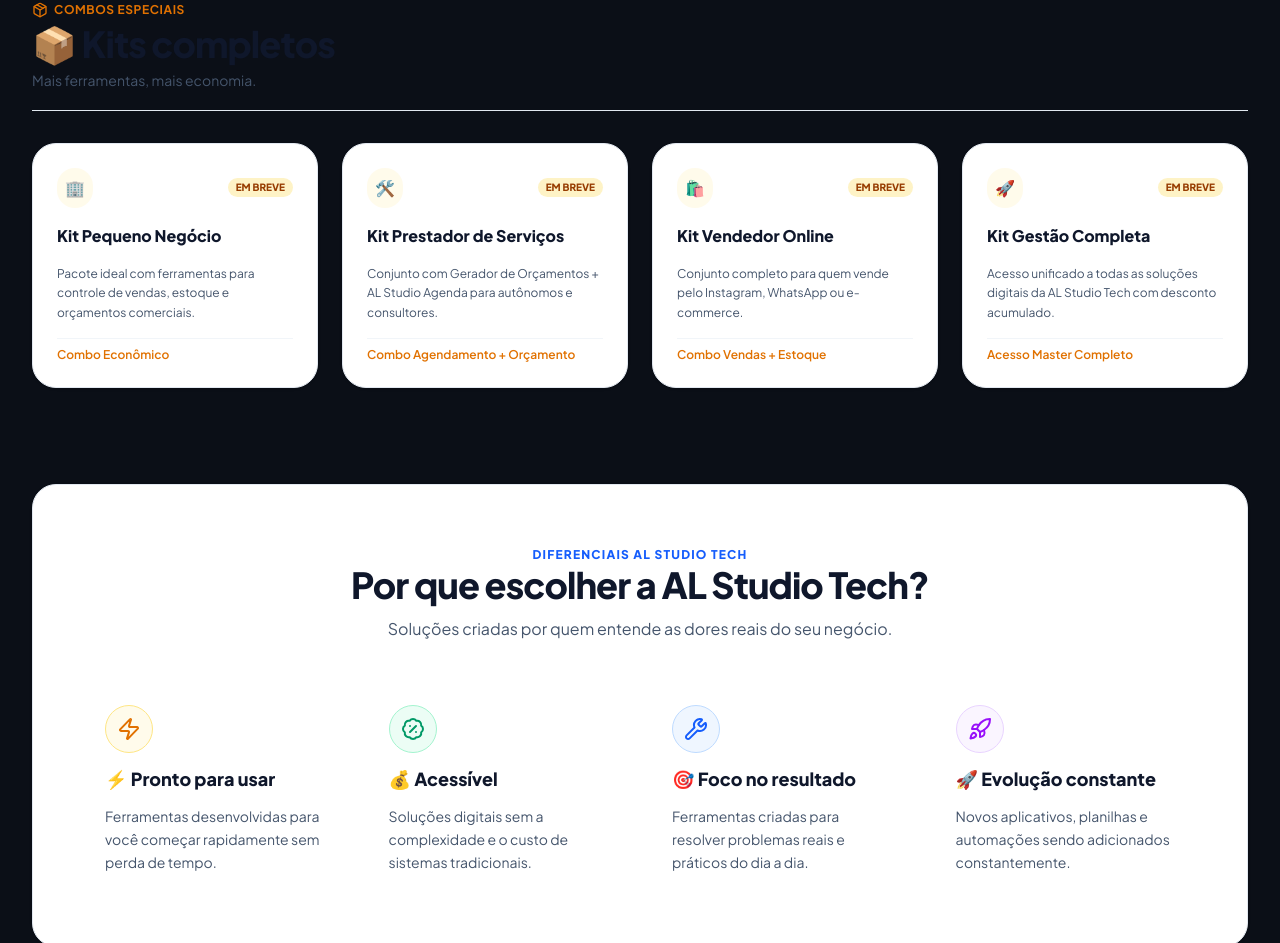
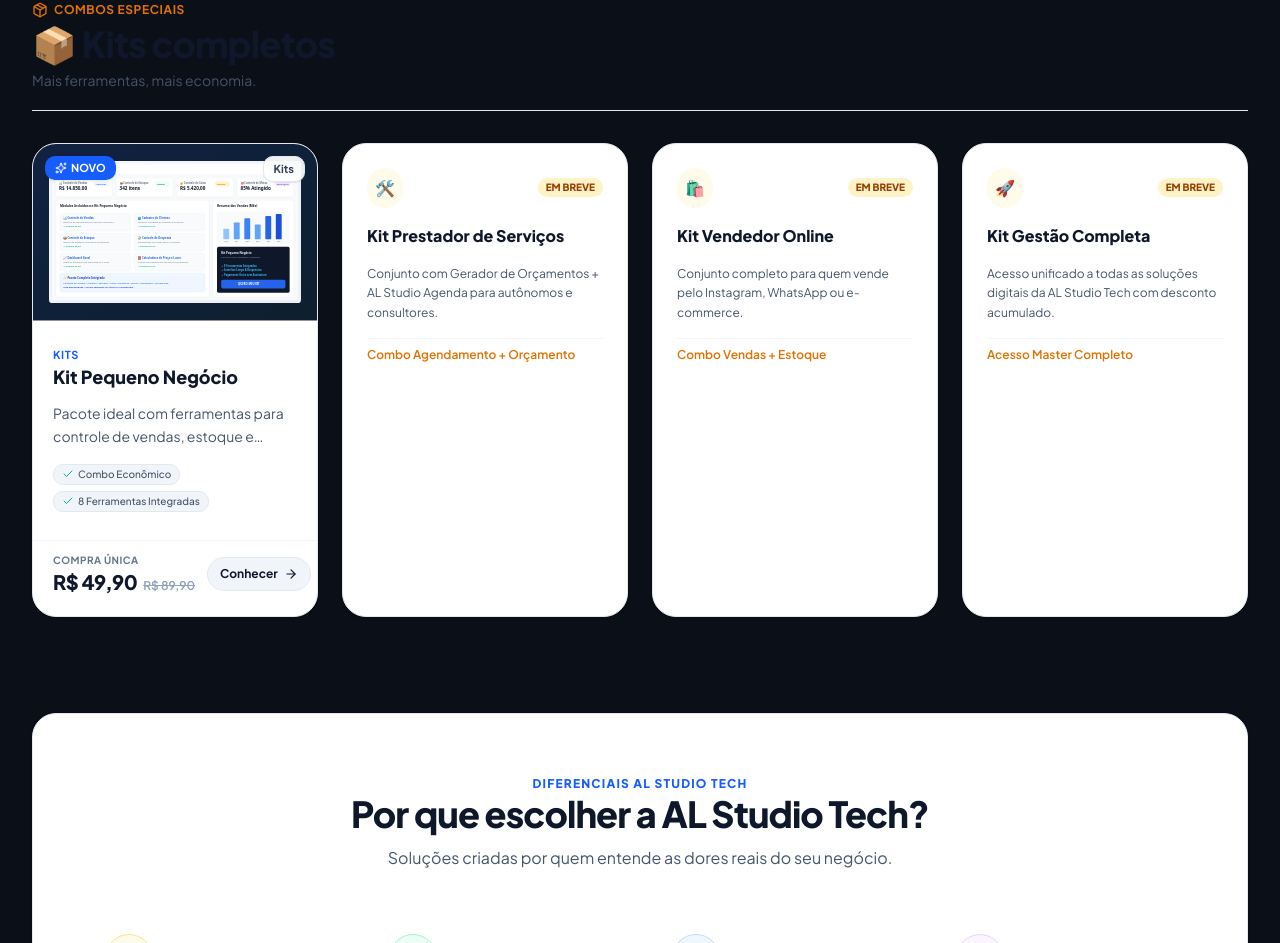
Before and after one commit to siteinfoprodutos-art/siteinfoprodutos, a React (Vite) app: page / in a window 1280 px wide. Shown: the part 3854-4797 px from the top of the page. Built offline with nearby package versions, Linux system fonts and the light colour scheme.

Commit message:
feat: add "Kit Pequeno Negócio" product
- Added new "Kits" category to product taxonomy.
- Implemented "Kit Pequeno Negócio" product definition and mock-up.
- Updated HomePage to exclude Kit products from the main application grid.

```diff
--- a/src/components/ProductMockup.tsx
+++ b/src/components/ProductMockup.tsx
@@ -9,6 +9,31 @@
   const isCurriculo = productId === 'gerador-curriculo' || productId === 'gerador-de-curriculo-profissional';
   const isGestao = productId === 'al-studio-gestao';
   const isAgenda = productId === 'al-studio-agenda';
+  const isKitPequenoNegocio = productId === 'kit-pequeno-negocio';
+
+  if (isKitPequenoNegocio) {
+    return (
+      <div
+        id="product-mockup-kit-pequeno-negocio-wrapper"
+        className={`relative w-full rounded-2xl bg-gradient-to-br from-slate-900 via-[#0b0f17] to-slate-950 p-2 sm:p-3 shadow-2xl border border-slate-700/60 overflow-hidden ${
+          compact ? 'max-w-md' : 'max-w-2xl mx-auto'
+        }`}
+      >
+        <div className="absolute -top-20 -left-20 w-64 h-64 bg-blue-500/20 rounded-full blur-3xl pointer-events-none" />
+        <div className="absolute -bottom-20 -right-20 w-64 h-64 bg-amber-500/20 rounded-full blur-3xl pointer-events-none" />
+
+        <div className="relative rounded-xl bg-[#070b12] border border-slate-700/70 shadow-2xl overflow-hidden group">
+          <img
+            src="/assets/kit-pequeno-negocio-preview.svg"
+            alt="Kit Pequeno Negócio - Prévia das Ferramentas Integradas"
+            loading="lazy"
+            referrerPolicy="no-referrer"
+            className="w-full h-auto object-cover transform group-hover:scale-[1.01] transition-transform duration-300 rounded-lg"
+          />
+        </div>
+      </div>
+    );
+  }
 
   if (isCurriculo) {
     return (
--- a/src/data/products.ts
+++ b/src/data/products.ts
@@ -8,6 +8,14 @@
     title: "TODOS OS PRODUTOS",
     description: "Conheça todas as nossas ferramentas digitais.",
     icon: "Grid",
+  },
+  {
+    id: "kits",
+    name: "Kits",
+    label: "Kits",
+    title: "KITS COMPLETOS",
+    description: "Combos e kits de ferramentas com mais economia.",
+    icon: "Package",
   },
   {
     id: "gestao",
@@ -410,6 +418,107 @@
     checkoutUrl: "https://pay.kiwify.com.br/EifsmJv",
     appUrl: "https://gestor-agendamento.vercel.app/",
   },
+  {
+    id: "kit-pequeno-negocio",
+    slug: "kit-pequeno-negocio",
+    name: "Kit Pequeno Negócio",
+    category: "Kits",
+    categoriesList: ["Kits", "kit", "Gestão", "Produtividade"],
+    shortDescription:
+      "Pacote ideal com ferramentas para controle de vendas, estoque e orçamentos comerciais.",
+    description:
+      "Um kit de ferramentas digitais criado para ajudar pequenos negócios a organizar vendas, clientes, estoque, caixa, despesas, metas e preços.",
+    price: 49.9,
+    oldPrice: 89.9,
+    billingType: "oneTime",
+    availability: "available",
+    deliveryType: "webapp",
+    accessType: "protected",
+    badge: "NOVO",
+    image: "/assets/kit-pequeno-negocio-preview.svg",
+    featured: false,
+    active: true,
+    createdAt: "2026-08-25T00:00:00Z",
+    headline: "Kit Pequeno Negócio",
+    headlineHighlight:
+      "Um kit de ferramentas digitais criado para ajudar pequenos negócios a organizar vendas, clientes, estoque, caixa, despesas, metas e preços.",
+    ctaText: "QUERO MEU KIT",
+    accessButtonText: "🚀 ACESSAR KIT PEQUENO NEGÓCIO",
+    features: [
+      {
+        title: "📊 Controle de Vendas",
+        description: "Gestão completa das suas vendas diárias, formas de pagamento e acompanhamento de receita.",
+      },
+      {
+        title: "👥 Cadastro de Clientes",
+        description: "Registro centralizado de contatos, histórico de compras e retorno de clientes.",
+      },
+      {
+        title: "📦 Controle de Estoque",
+        description: "Relatório de entradas, saídas com alerta visual e reposição de produtos.",
+      },
+      {
+        title: "💰 Controle de Caixa",
+        description: "Acompanhamento diário e mensal de entradas, saídas e projeção de saldo.",
+      },
+      {
+        title: "💸 Controle de Despesas",
+        description: "Identificação e gestão de custos fixos e variáveis para manter as contas no azul.",
+      },
+      {
+        title: "🎯 Controle de Metas",
+        description: "Definição e acompanhamento de metas financeiras e de vendas para o seu negócio.",
+      },
+      {
+        title: "📈 Dashboard",
+        description: "Painel de controle visual com indicadores em tempo real da saúde da sua empresa.",
+      },
+      {
+        title: "🧮 Calculadora de Preço e Lucro",
+        description: "Ferramenta para cálculo de precificação correta e garantia de margem de lucro real.",
+      },
+    ],
+    benefits: [
+      {
+        title: "Combo Econômico",
+        description: "Acesso a 8 módulos integrados em um único investimento com valor reduzido.",
+      },
+      {
+        title: "Organização Completa",
+        description: "Elimine a desordem financeira e operacional com relatórios e controles integrados.",
+      },
+      {
+        title: "Sem Mensalidade",
+        description: "Pagamento único com acesso vitalício e sem cobranças recorrentes.",
+      },
+      {
+        title: "Acesso no Celular e Computador",
+        description: "Use onde estiver pelo navegador no seu dispositivo favorito.",
+      },
+    ],
+    tutorialSteps: [
+      { step: 1, title: "Acesse o kit", description: "Entre no painel do Kit Pequeno Negócio pela sua área de membros." },
+      { step: 2, title: "Cadastre seus clientes e produtos", description: "Insira os dados iniciais no controle de estoque e cadastro de clientes." },
+      { step: 3, title: "Registre suas movimentações", description: "Lance vendas, entradas de caixa e despesas diárias." },
+      { step: 4, title: "Acompanhe seus resultados", description: "Confira o dashboard em tempo real, defina metas e calcule margens de lucro." },
+    ],
+    faqItems: [
+      { question: "O que vem no Kit Pequeno Negócio?", answer: "O kit inclui 8 ferramentas essenciais: Controle de Vendas, Cadastro de Clientes, Controle de Estoque, Controle de Caixa, Controle de Despesas, Controle de Metas, Dashboard e Calculadora de Preço e Lucro." },
+      { question: "Como recebo o acesso ao kit?", answer: "Após a confirmação do pagamento pela Kiwify, os dados de acesso são liberados imediatamente na sua área de membros." },
+      { question: "Existe alguma mensalidade?", answer: "Não! O Kit Pequeno Negócio é de compra única, com acesso vitalício e sem cobranças mensais." },
+      { question: "Funciona em celulares e computadores?", answer: "Sim! Funciona diretamente em navegadores web no celular, tablet ou PC." },
+    ],
+    targetAudience: "Pequenos comerciantes, prestadores de serviços, autônomos, artesãos, MEIs e vendedores online.",
+    highlights: [
+      "Combo Econômico",
+      "8 Ferramentas Integradas",
+      "Sem mensalidade",
+    ],
+    version: "v1.0",
+    checkoutProvider: "kiwify",
+    checkoutUrl: "https://pay.kiwify.com.br/kit-pequeno-negocio",
+    appUrl: "https://kit-pequeno-negocio.alstudiotech.com",
+  },
 ];
 
 export function getProductBySlug(slug: string): Product | undefined {
@@ -429,7 +538,9 @@
         (normalized === "al-studio-gestao" && p.id === "al-studio-gestao") ||
         (normalized === "gestao" && p.id === "al-studio-gestao") ||
         (normalized === "al-studio-agenda" && p.id === "al-studio-agenda") ||
-        (normalized === "agenda" && p.id === "al-studio-agenda"))
+        (normalized === "agenda" && p.id === "al-studio-agenda") ||
+        (normalized === "kit-pequeno-negocio" && p.id === "kit-pequeno-negocio") ||
+        (normalized === "kit-pequeno-negocio-combo" && p.id === "kit-pequeno-negocio"))
   );
 }
 
--- a/src/pages/HomePage.tsx
+++ b/src/pages/HomePage.tsx
@@ -435,13 +435,13 @@
               onClick={() => onNavigate('/produtos')}
               className="inline-flex items-center gap-2 text-xs font-bold text-blue-600 dark:text-blue-400 hover:text-blue-700 dark:hover:text-blue-300 transition-colors whitespace-nowrap"
             >
-              <span>Ver todos os aplicativos ({products.filter(p => p.active).length})</span>
+              <span>Ver todos os aplicativos ({products.filter(p => p.active && p.category !== 'Kits').length})</span>
               <ArrowRight className="w-4 h-4" />
             </button>
           </div>
 
           <div className="grid grid-cols-1 md:grid-cols-2 lg:grid-cols-4 gap-6">
-            {products.filter(p => p.active).map((product) => (
+            {products.filter(p => p.active && p.category !== 'Kits').map((product) => (
               <ProductCard
                 key={product.id}
                 product={product}
@@ -620,26 +620,14 @@
 
           <div className="grid grid-cols-1 sm:grid-cols-2 lg:grid-cols-4 gap-6">
 
-            {/* Kit 1 */}
-            <div className="bg-white dark:bg-[#121824] border border-slate-200 dark:border-slate-800 rounded-2xl p-6 space-y-4 shadow-sm hover:border-amber-500/40 transition-all">
-              <div className="flex items-center justify-between">
-                <span className="p-2 rounded-xl bg-amber-50 dark:bg-amber-500/10 text-amber-600 dark:text-amber-400 font-bold text-base">
-                  🏢
-                </span>
-                <span className="text-[10px] font-extrabold uppercase px-2 py-0.5 rounded-full bg-amber-100 dark:bg-amber-950 text-amber-800 dark:text-amber-300">
-                  Em Breve
-                </span>
-              </div>
-              <h3 className="font-black text-slate-900 dark:text-white text-base">
-                Kit Pequeno Negócio
-              </h3>
-              <p className="text-xs text-slate-600 dark:text-slate-400 leading-relaxed">
-                Pacote ideal com ferramentas para controle de vendas, estoque e orçamentos comerciais.
-              </p>
-              <div className="pt-2 border-t border-slate-100 dark:border-slate-800 text-xs font-semibold text-amber-600 dark:text-amber-400">
-                Combo Econômico
-              </div>
-            </div>
+            {/* Kit 1 - Active Product */}
+            {products.filter(p => p.active && (p.category === 'Kits' || p.category === 'kit' || p.id === 'kit-pequeno-negocio')).map((kitProduct) => (
+              <ProductCard
+                key={kitProduct.id}
+                product={kitProduct}
+                onSelect={onSelectProduct}
+              />
+            ))}
 
             {/* Kit 2 */}
             <div className="bg-white dark:bg-[#121824] border border-slate-200 dark:border-slate-800 rounded-2xl p-6 space-y-4 shadow-sm hover:border-amber-500/40 transition-all">
```
Also changed, not shown: public/assets/kit-pequeno-negocio-preview.svg (added).
